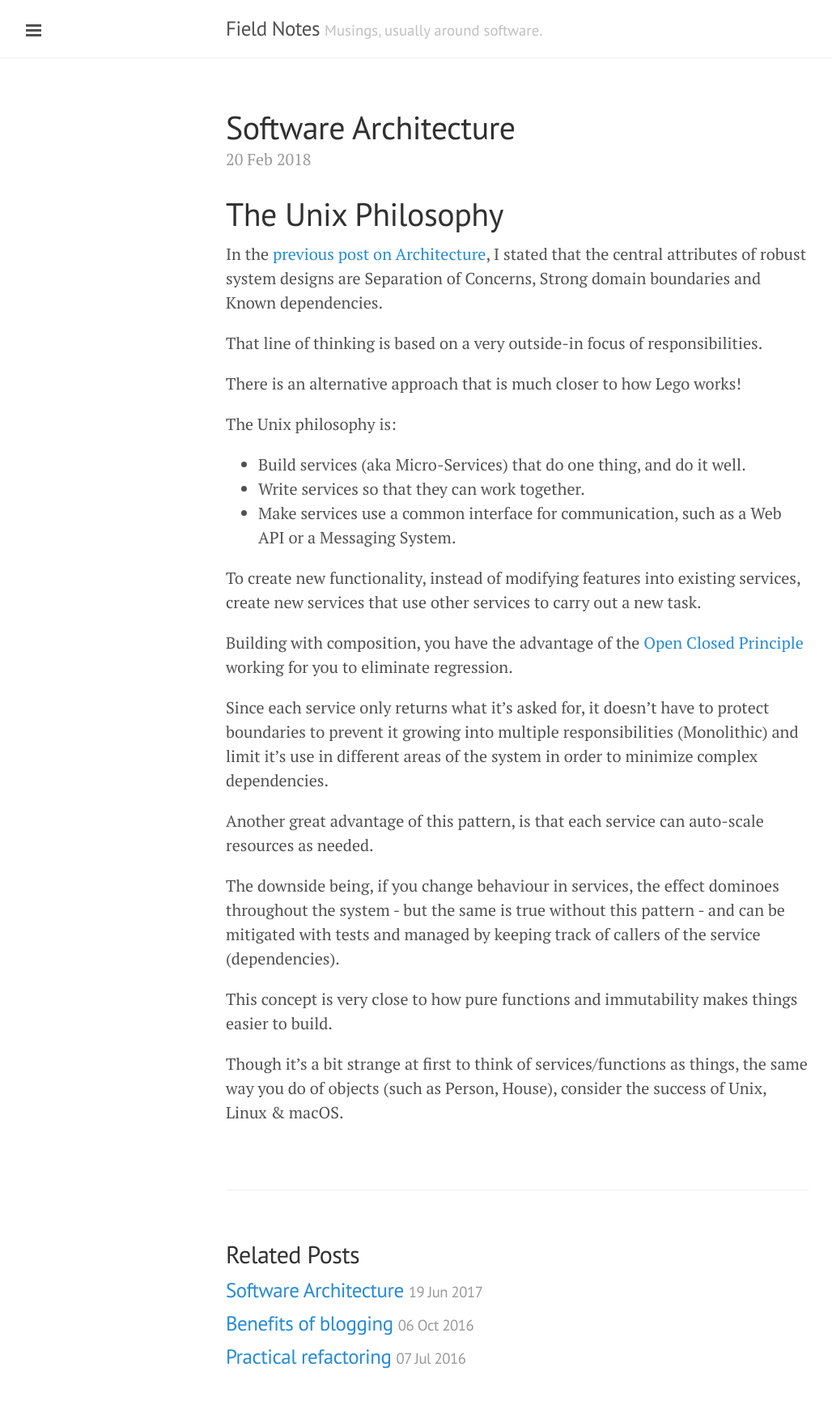
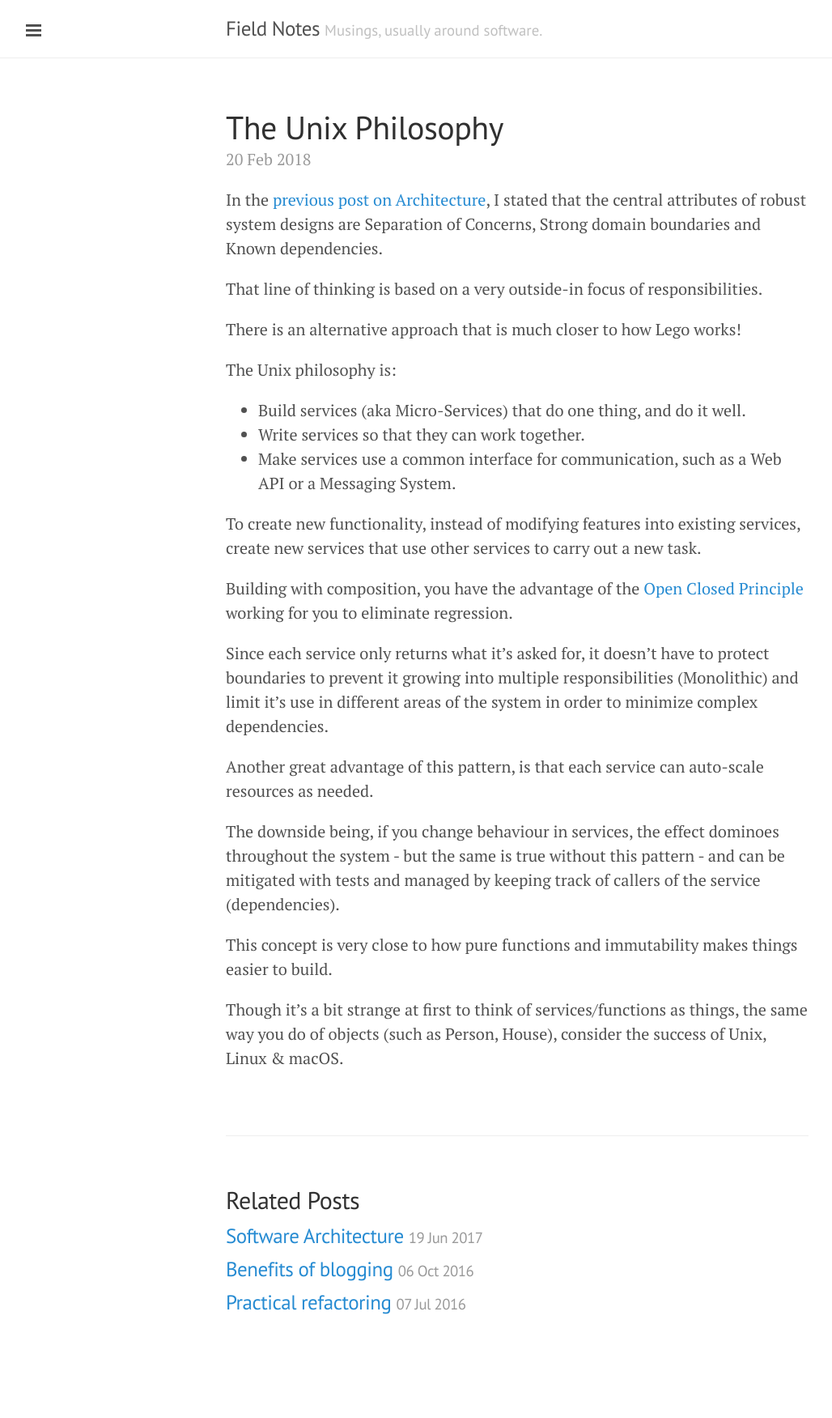
Before and after one commit to ideaflare/ideaflare.github.io, a Jekyll site: the page built from _posts/2018-02-20-unix.markdown, in a window 1280 px wide. Shown: the whole page at 81% size, without its empty margins (1-1029 px from the left). Built offline with Jekyll 4.4.1, drawn with Linux system fonts in a browser that asks for light colours; after the commit the page ends 1685 px from its top, so only the background shows below that.

Commit message:
Update 2018-02-20-unix.markdown

```diff
--- a/_posts/2018-02-20-unix.markdown
+++ b/_posts/2018-02-20-unix.markdown
@@ -1,12 +1,10 @@
 ---
 published: true
-title: Software Architecture
+title: The Unix Philosophy
 layout: post
 tags: [cleancode, architecture, refactoring]
 categories: [code, design]
 ---
-
-# The Unix Philosophy
 
 In the [previous post on Architecture](https://ideaflare.github.io/2017/06/architecture), I stated that the central attributes of robust system designs are Separation of Concerns, Strong domain boundaries and Known dependencies.
 
```
